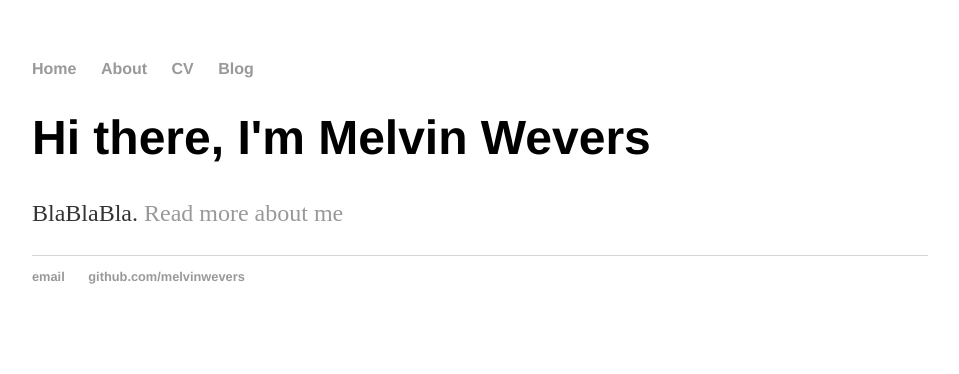
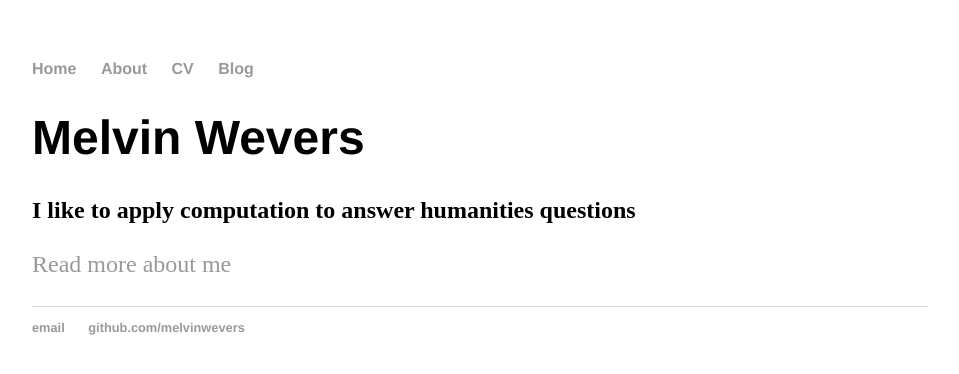
Before and after one commit to melvinwevers/backup-melvinwevers.github.io, a Jekyll site: the page built from index.html, in a window 1280 px wide. Shown: the top 374 px of the page, without its empty margins (160-1119 px from the left). Built offline with Jekyll 4.4.1, drawn with Linux system fonts in a browser that asks for light colours.

Commit message:
Update index.html

```diff
--- a/index.html
+++ b/index.html
@@ -3,6 +3,7 @@ layout: default
 title: Melvin Wevers
 ---
 <div class="blurb">
-	<h1>Hi there, I'm Melvin Wevers</h1>
-	<p>BlaBlaBla. <a href="/about">Read more about me</a></p>
+	<h1>Melvin Wevers</h1>
+	<h2>I like to apply computation to answer humanities questions</h2>
+	<p><a href="/about">Read more about me</a></p>
 </div><!-- /.blurb -->
```
